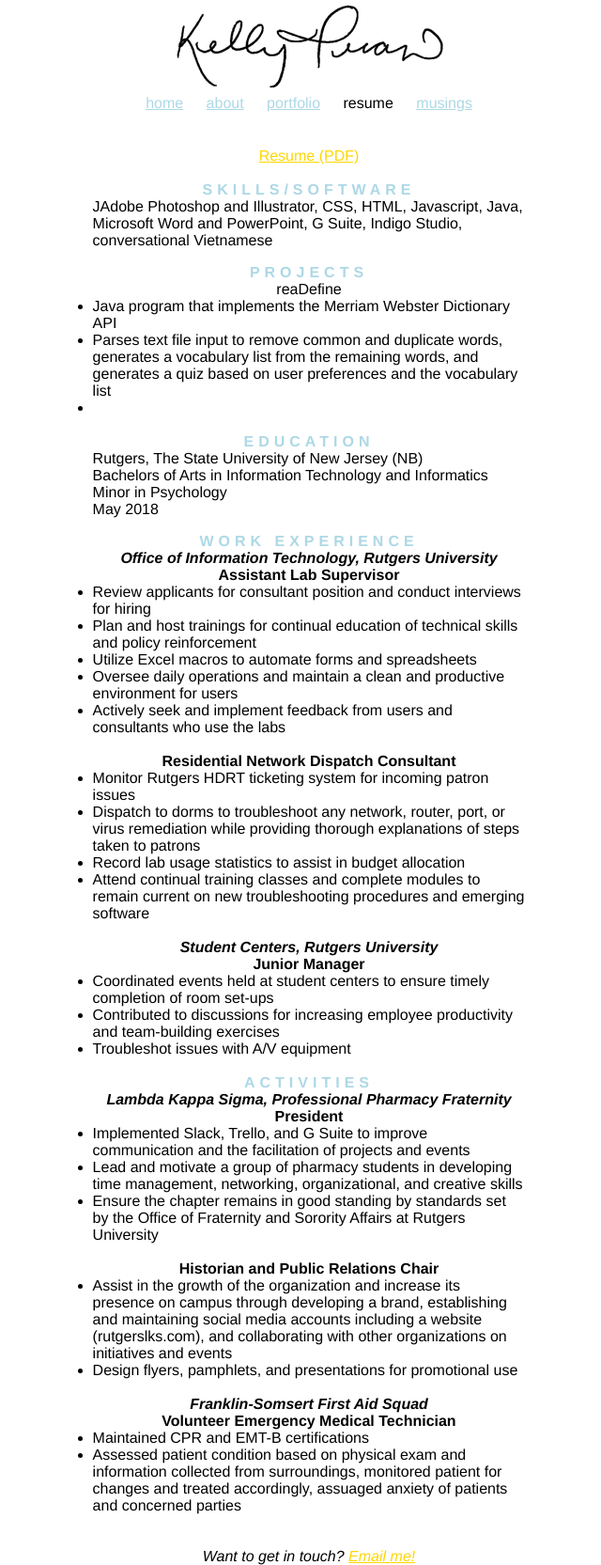
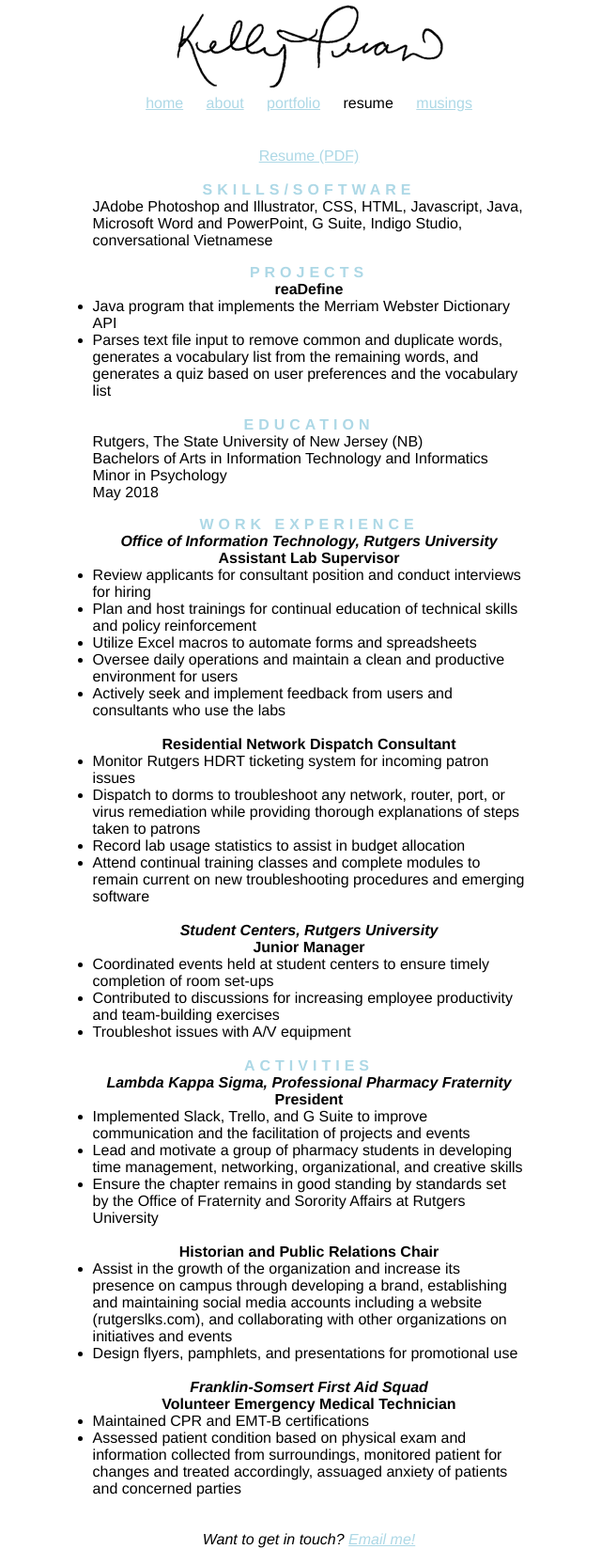
Before and after one commit to trellykan/trellykan.github.io, a PHP site: page /resume.html in a window 1280 px wide. Shown: the whole page at 94% size, without its empty margins (311-951 px from the left). Run offline with PHP 8.4, Linux system fonts and the light colour scheme.

Commit message:
12/13/17

```diff
--- a/about.html
+++ b/about.html
@@ -24,7 +24,7 @@
 			<div class="bioimg">
 				<img src="media/me.png" alt="Me">
 			</div>
-			<p>>Hi, my name is Kelly Tran! I am a Vietnamese-American, born and raised in New Jersey.
+			<p>Hi, my name is Kelly Tran! I am a Vietnamese-American, born and raised in New Jersey.
 				I currently attend Rutgers University. I am pursuing a degree in <strong>Information Technology and
 				Informatics</strong>. I have also completed a minor in psychology and have a particular interest in
 				the social sciences. I think the mind is a fascinating and complex thing, and I enjoy learning about
--- a/index.html
+++ b/index.html
@@ -14,11 +14,11 @@
 		<nav>
 		</nav>
 		<main>
-			<a href="https://github.com/trellykan">GitHub - trellykan</a>
+			<a href="https://github.com/trellykan" target="_blank">GitHub - trellykan</a>
 			<br>
-			<a href="home.html">Continue to Personal Website</a>
+			<a href="home.html" target="_blank">Continue to Personal Website</a>
 			<br>
-			<a href="/final/index.html">Group Website Project for ITI 320 (Intro to Web Design)</a>
+			<a href="/final/index.html" target="_blank">Group Website Project for ITI 320 (Intro to Web Design)</a>
 		</main>
 		<br>
 		<footer>
--- a/musings.html
+++ b/musings.html
@@ -21,8 +21,10 @@
 			</ul>
 		</nav>
 		<main>
-			<p>Find me on medium! <a href="https://medium.com/@trellykan">medium.com/trellykan</a></p>
 			<br>
+			<p>Find me on medium! <a href="https://medium.com/@trellykan" target="_blank">medium.com/trellykan</a></p>
+			<br>
+			<div class="c">---</div>
 			<br>
 			<p><em>"You get in life what you have the courage to ask for." -- Oprah Winfrey</em>
 				<br>
--- a/mystyle.css
+++ b/mystyle.css
@@ -33,7 +33,7 @@ body {
 }
 
 a {
-	color: gold;
+	color: lightblue;
 }
 
 .contact {
@@ -111,6 +111,7 @@ p {
 nav {
 	margin-bottom: 20px;
 	float: none;
+	text-decoration: none;
 }
 
 nav ul {
--- a/portfolio.html
+++ b/portfolio.html
@@ -22,7 +22,7 @@
 		</nav>
 		<main>
 			<br>
-			<a href="https://issuu.com/kellytran">Newsletters and Publications for Key Club (2012-2014)</a>
+			<a href="https://issuu.com/kellytran" target="_blank">Newsletters and Publications for Key Club (2012-2014)</a>
 			<br>
 			<br>
 			<img src="media/opioidflyer.png" alt="Opioid Awareness Month Flyer">
@@ -32,7 +32,7 @@
 			<br>
 			<br>
 			<a href="media/3dprinting.png"><img src="media/3dprinting.png" height=50% width=50% alt="3D Printing Infographic"></a>
-			<div class="c"><a href="media/3dprinting.png">Click to enlarge</a></div>
+			<div class="c"><a href="media/3dprinting.png" target="_blank">Click to enlarge</a></div>
 			<br>
 			<br>
 		</main>
--- a/resume.html
+++ b/resume.html
@@ -22,18 +22,17 @@
 		</nav>
 		<main>
 			<br>
-			<a href="media/kntresume.pdf">Resume (PDF)</a>
+			<a href="media/kntresume.pdf" target="_blank">Resume (PDF)</a>
 			<br>
 			<br>
 			<h3 class="spacedout">SKILLS/SOFTWARE</h3>
 				<p>JAdobe Photoshop and Illustrator, CSS, HTML, Javascript, Java, Microsoft Word and PowerPoint, G Suite, Indigo Studio, 	conversational Vietnamese
 				</p>
 			<h3 class="spacedout">PROJECTS</h3>
-				<div>reaDefine
+				<div><strong>reaDefine</strong>
 					<ul>
 						<li>Java program that implements the Merriam Webster Dictionary API</li>
 						<li>Parses text file input to remove common and duplicate words, generates a vocabulary list from the remaining words, and generates a quiz based on user preferences and the vocabulary list</li>
-						<li>
 					</ul>
 				</div>
 			<br>
```
